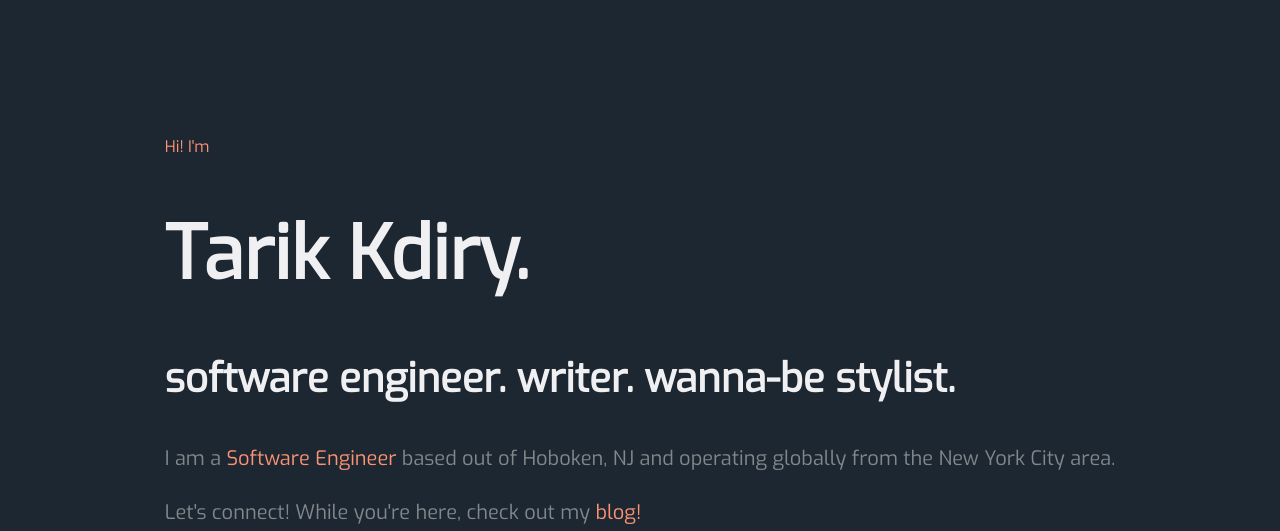
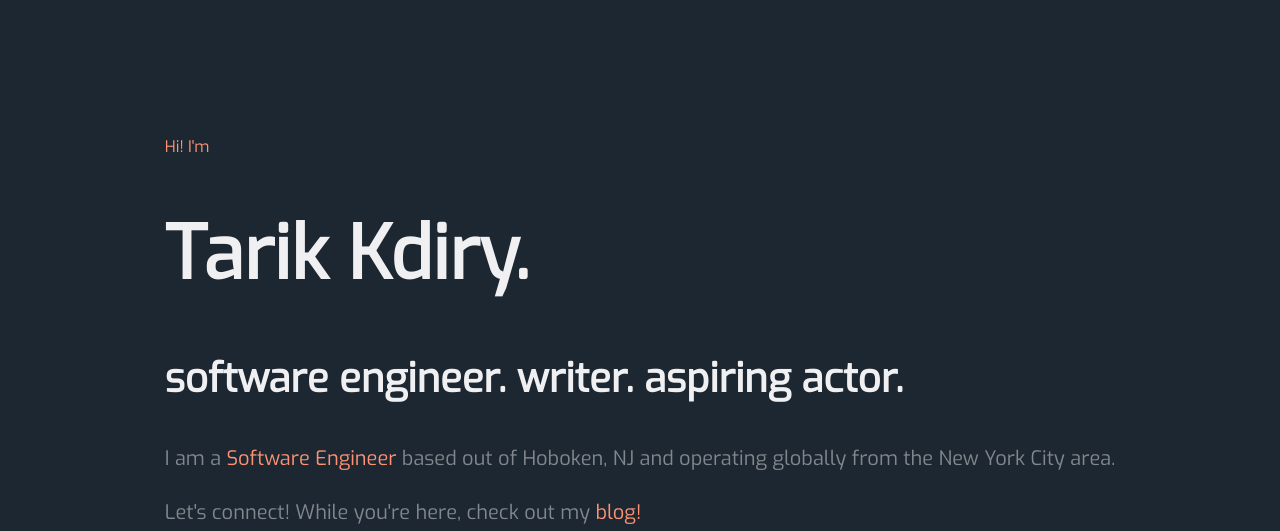
Before and after one commit to tarikkdiry/tarikkdiry.com, a Gatsby site: page / in a window 1280 px wide. Shown: the part 124-655 px from the top of the page. Built offline with nearby package versions, Linux system fonts and the light colour scheme; Gatsby itself is replaced by a stand-in of ours.

Commit message:
Update intro line

```diff
--- a/src/components/molecules/Intro/index.js
+++ b/src/components/molecules/Intro/index.js
@@ -17,7 +17,7 @@ const Intro = () => {
         <div className={styles.container}>
             <p>Hi! I'm</p>
                 <h1>Tarik Kdiry.</h1>
-                <h3>{`software engineer. writer. wanna-be stylist.`}</h3>
+                <h3>{`software engineer. writer. aspiring actor.`}</h3>
                 <h4>I am a <a href={resume} target="_blank" className={styles.links}>Software Engineer</a> based out of Hoboken, NJ and operating globally from the New York City area.</h4>
                 <h4>Let's connect! While you're here, check out my <Link to='/blog' target="_blank" className={styles.links}>blog!</Link></h4>
         </div>
```
